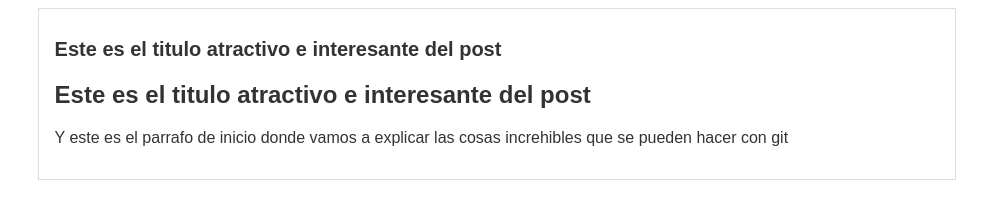
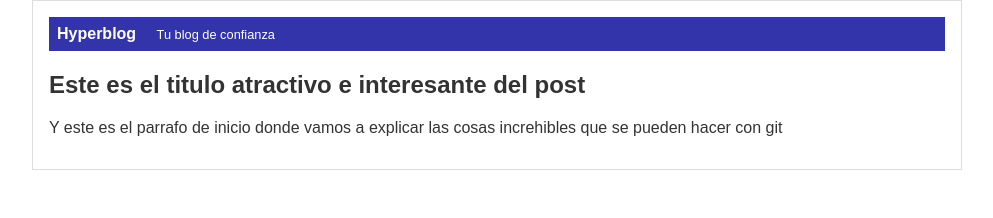
Before and after one commit to CristhianDeValera/HyperBlog, a plain HTML site: page index.html in a window 1280 px wide. Shown: the whole page, without its empty margins (143-1136 px from the left). Drawn offline with Linux system fonts and the light colour scheme.

Commit message:
Finalizada la cabecera con color azul

```diff
--- a/estilos.css
+++ b/estilos.css
@@ -2,6 +2,9 @@ body{
     color: #333;
     text-align: center;
     font-family: Arial, Helvetica, sans-serif;
+    font-size: 16px;
+    margin: 0;
+    padding: 0;
 }
 #container{
     width: 70%;
@@ -13,3 +16,16 @@ body{
 #container h1{
     font-size: 20px;
 }
+
+#cabecera{
+    background: #33A;
+    color: white;
+    font-weight: bold;
+    margin: 0;
+    padding: 0.5rem;
+}
+#cabecera #tagline{
+    margin: 0 0 0 1rem;
+    font-weight: normal;
+    font-size: 0.8rem;
+}
--- a/index.html
+++ b/index.html
@@ -8,8 +8,13 @@
 </head>
 <body>
     <div class="" id="container">
+        <div class="" id="cabecera">
+            Hyperblog
+            <span class="" id="tagline">
+                Tu blog de confianza
+            </span>
+        </div>
         <div class="" id="post">
-            <h1>Este es el titulo atractivo e interesante del post</h1>
             <h2>Este es el titulo atractivo e interesante del post</h2>
             <p>Y este es el parrafo de inicio donde vamos a explicar las cosas increhibles que se pueden hacer con git</p>
         </div>
```
